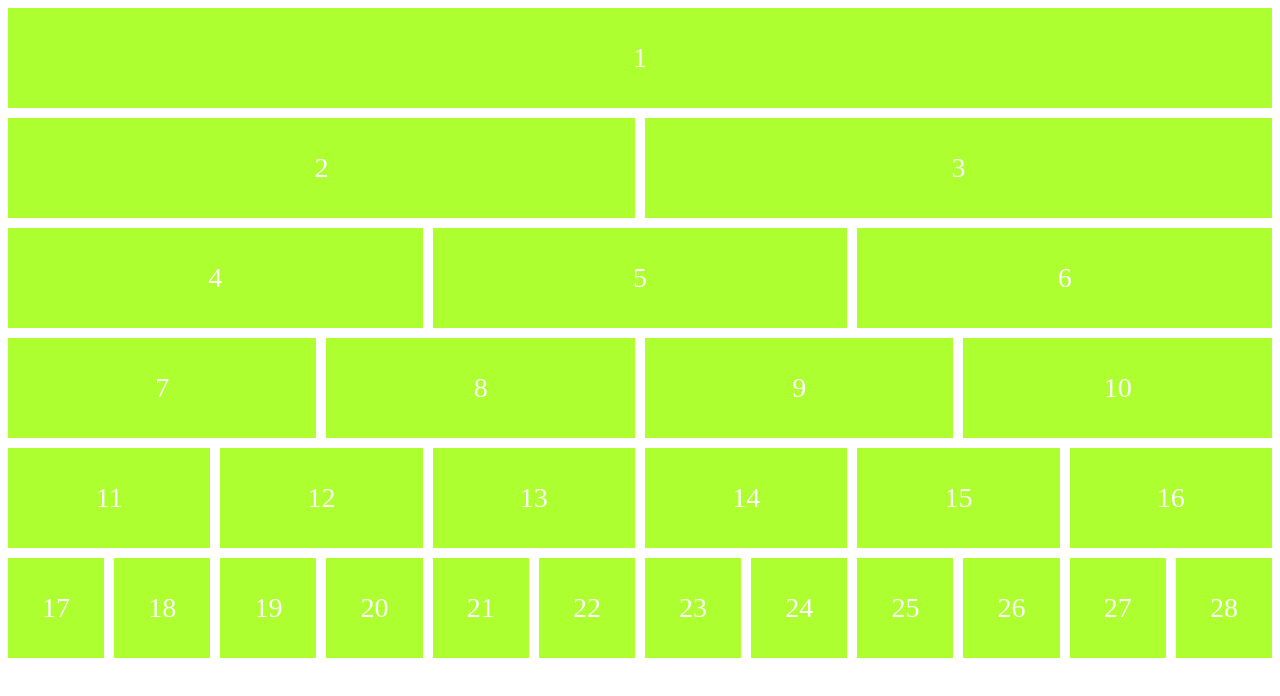
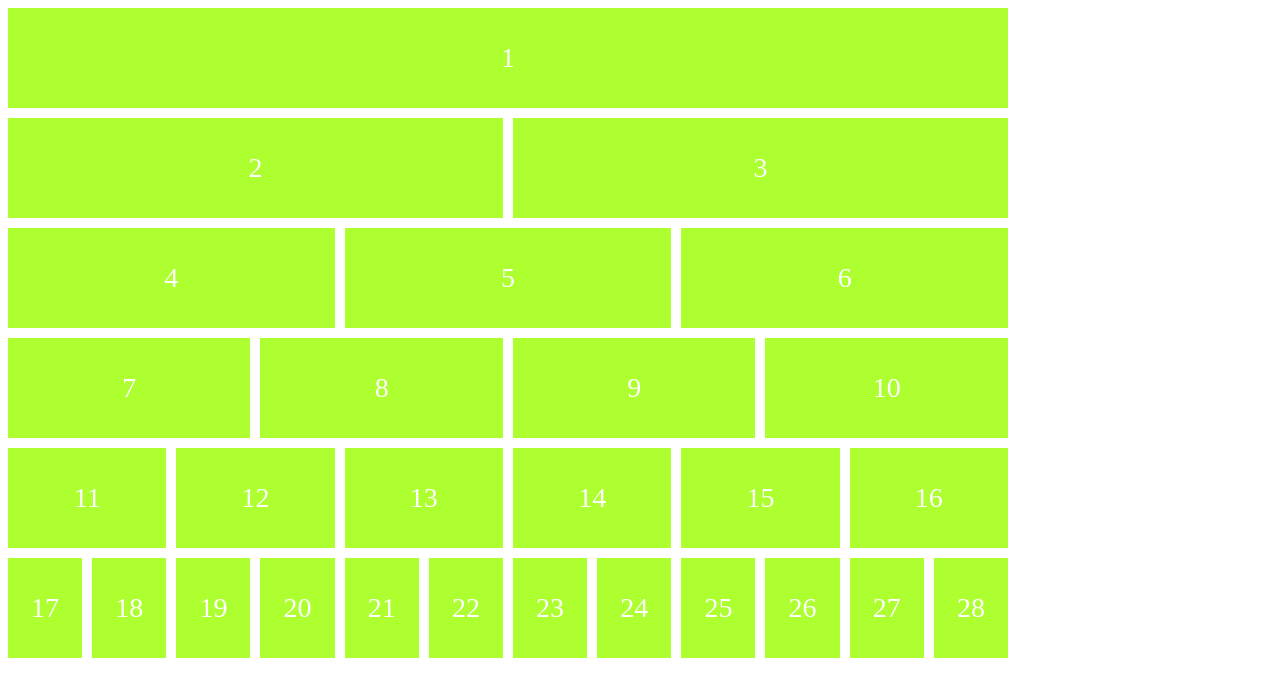
Before and after one commit to courtneysciarrillo/GridPracticeCSS, a plain HTML site: page GridPracticeCSS/IndexTwo.html in a window 1280 px wide. Drawn offline with Linux system fonts and the light colour scheme.

Commit message:
Practice Five

```diff
--- a/GridPracticeCSS/Style.css
+++ b/GridPracticeCSS/Style.css
@@ -3,7 +3,7 @@
     grid-gap: 3px 3px;
     grid-template-columns: repeat(6, 1fr);
     grid-template-rows: 100px 275px 175px 90px;
-    max-width: 1336px;
+    max-width: 1000px;
     width: 100%;
 }
 
--- /dev/null
+++ b/GridPracticeCSS/StyleFive.css
@@ -0,0 +1,38 @@
+.container {
+    display: grid;
+    grid-gap: 9px 9px;
+    grid-template-columns: repeat(4, 1fr);
+    grid-template-rows: repeat(6, 100px);
+    max-width: 1000px;
+    width: 90%;
+}
+
+.grid-item-1 {
+    grid-row: 1;
+    grid-column: 1 / span 4;
+    background-color: greenyellow;
+}
+
+.grid-item-2 {
+    grid-row: 2 / span 4;
+    grid-column: 1;
+    background-color: greenyellow;
+}
+
+.grid-item-3 {
+    grid-row: 2 / span 3;
+    grid-column: 2 / span 3;
+    background-color: greenyellow;
+}
+
+.grid-item-4 {
+    grid-row: 5;
+    grid-column: 2 / span 3;
+    background-color: greenyellow;
+}
+
+.grid-item-5 {
+    grid-row: 6;
+    grid-column: 1 / span 4;
+    background-color: greenyellow;
+}
--- a/GridPracticeCSS/StyleThree.css
+++ b/GridPracticeCSS/StyleThree.css
@@ -3,7 +3,7 @@
     grid-gap: 10px 10px;
     grid-template-columns: repeat(6, 1fr);
     grid-template-rows: repeat(12, 45px);
-    max-width: 1336px;
+    max-width: 1000px;
     width: 100%;
 }
 
--- a/GridPracticeCSS/StyleTwo.css
+++ b/GridPracticeCSS/StyleTwo.css
@@ -3,7 +3,7 @@
     grid-gap: 10px 10px;
     grid-template-columns: repeat(12, 1fr);
     grid-template-rows: repeat(6, 100px);
-    max-width: 1336px;
+    max-width: 1000px;
     width: 100%;
 }
 
```
Also changed, not shown: GridPracticeCSS/IndexFive.html (added, +17 -0 lines).
